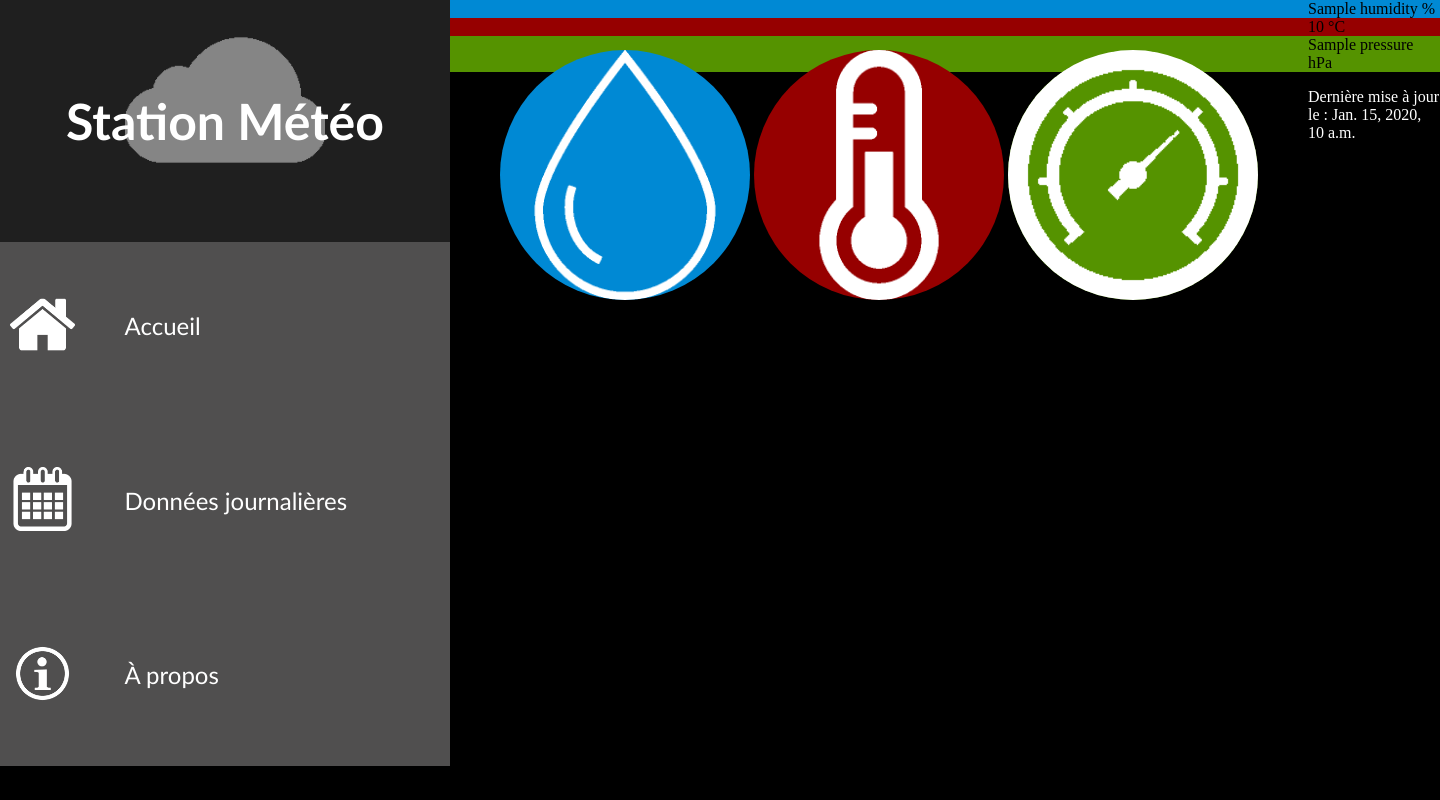
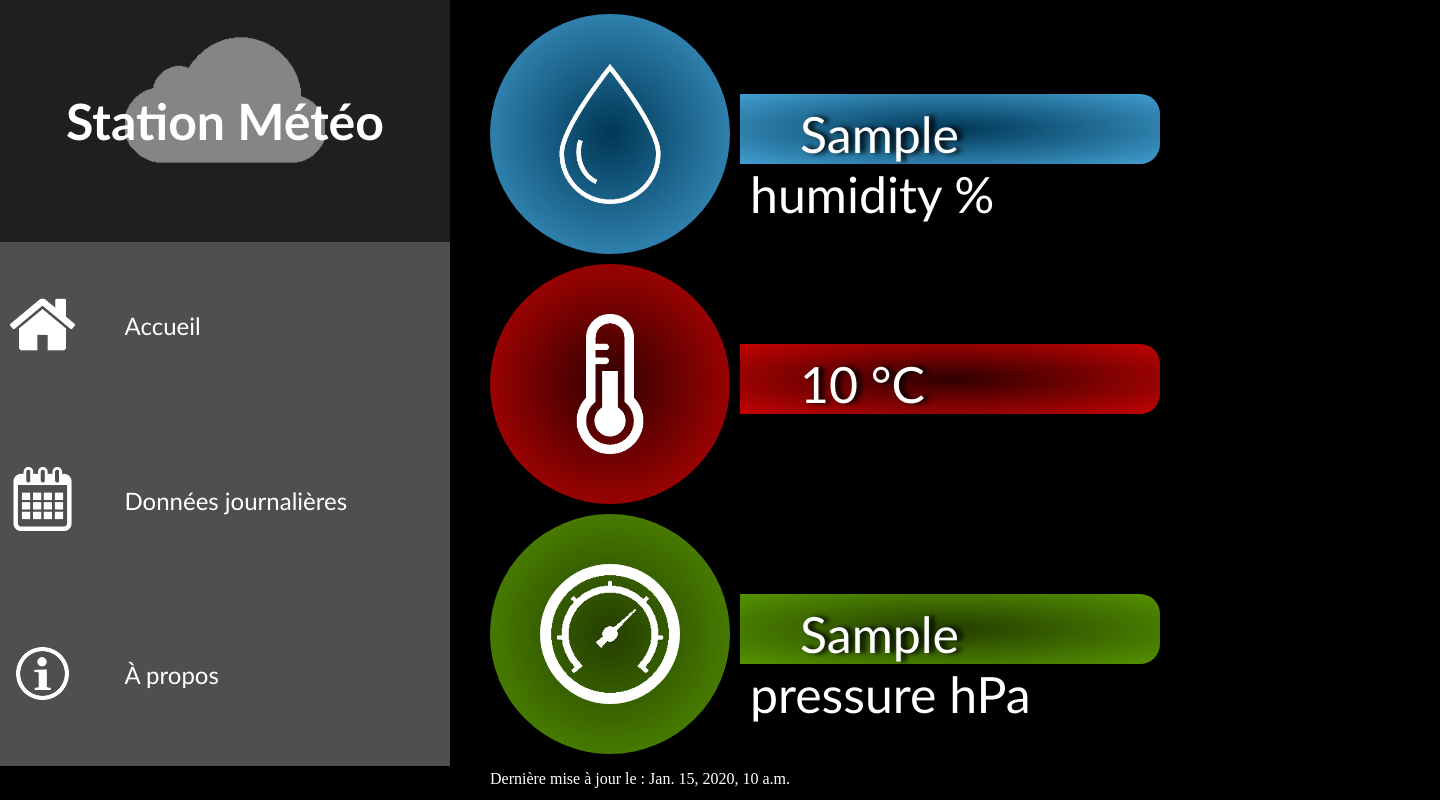
Before and after one commit to Dyskal/Station-Meteo-ISN, a Django app: template templates/homepage.html in a window 1440 px wide. Run offline with Django 3.2, Linux system fonts and the light colour scheme; the template is opened without the code that fills it: most values are stand-ins (such as "Sample title", 1, 10 or a date in 2020).

Commit message:
CSS sah c'est beaucoup mieux

```diff
--- a/static/css/styles.css
+++ b/static/css/styles.css
@@ -1,23 +1,17 @@
 body {
-    margin: 0;
+    margin: 0 0 0 0;
     background-color: black;
-}
-
-#logo {
-    max-width: 15%;
-    float: right;
-    justify-content: center;
-    z-index: 1;
 }
 
 p {
     color: white;
+
+    position:absolute;
 }
 
 .menu {
     position: relative;
     display: inline-block;
-    border: none;
     width: 450px;
     float: left;
 }
@@ -33,7 +27,6 @@ p {
     border: none;
     cursor: pointer;
     padding: 91px 10px;
-    margin-top: 0;
     font: bold 50px trebuchet ms;
 }
 
@@ -69,28 +62,49 @@ p {
     margin-top: -10px;
 }
 
-.circle {
-    display: block;
+.content {
     position: relative;
-    float: left;
-    padding: 50px;
+    display:grid;
+    margin: -7px 40px;
+    justify-content: space-between;
+}
+
+.data {
+    font: 50px trebuchet ms;
+    color: white;
+    padding: 10px;
+    margin: 90px 250px;
+    position: relative;
+    border-top-right-radius: 20px;
+    border-bottom-right-radius: 20px;
+    width: 400px;
+    height: 50px;
+    text-indent:50px;
+    text-shadow: 5px 0 5px black;
+}
+.data:hover ~ .humidity {
+    background-color: #c20000;
+    transition: 3s;
 }
 
 .icon {
+    vertical-align:top;
     display: inline-block;
-    width: 250px;
-    height: 250px;
-    border-radius: 150px;
+    width: 140px;
+    height: 140px;
+    border-radius: 140px;
+    float: left;
+    padding: 50px;
+    margin-top:10px;
 }
 
 .humidity {
-    background-color: #0089d4;
+    background-image: radial-gradient(#003857, #429ed0);
 }
 
 .temp {
-    background-color: #960000;
+    background-image: radial-gradient(#2f0000, #c50303);
 }
-
 .pressure {
-    background-color: #559300;
+    background-image: radial-gradient(#243e00, #559300);
 }
--- a/templates/homepage.html
+++ b/templates/homepage.html
@@ -4,18 +4,24 @@
 {% load static %}
 <html lang="fr">
 <body>
-{% block content %}
-    <div class="circle">
-        <img class="icon humidity" src="{% static 'images/drop.png' %}" alt=""/>
-        <img class="icon temp" src="{% static 'images/thermometer.png' %}" alt=""/>
-        <img class="icon pressure" src="{% static 'images/barometer.png' %}" alt=""/>
+    {% block content %}
+    <div class="content">
+        <div class="placement">
+            <img class="icon humidity" src="{% static 'images/drop.png' %}" alt="" />
+            <div class="data humidity">{{ humidity }} %</div>
+        </div>
+        <div class="placement">
+            <img class="icon temp" src="{% static 'images/thermometer.png' %}" alt="" />
+            <div class="data temp">{{ temp }} °C</div>
+        </div>
+        <div class="placement">
+            <img class="icon pressure" src="{% static 'images/barometer.png' %}" alt="" />
+            <div class="data pressure">{{ pressure }} hPa</div>
+        </div>
+            <div class="footer">
+                <p>Dernière mise à jour le : {{ time }}</p>
+            </div>
     </div>
-    <div class="data">
-        <div class="humidity">{{ humidity }} %</div>
-        <div class="temp">{{ temp }} °C</div>
-        <div class="pressure">{{ pressure }} hPa</div>
-    </div>
-    <p>Dernière mise à jour le : {{ time }}</p>
-{% endblock content %}
+    {% endblock content %}
 </body>
 </html>
```
Also changed, not shown: templates/base.html (indentation only).
